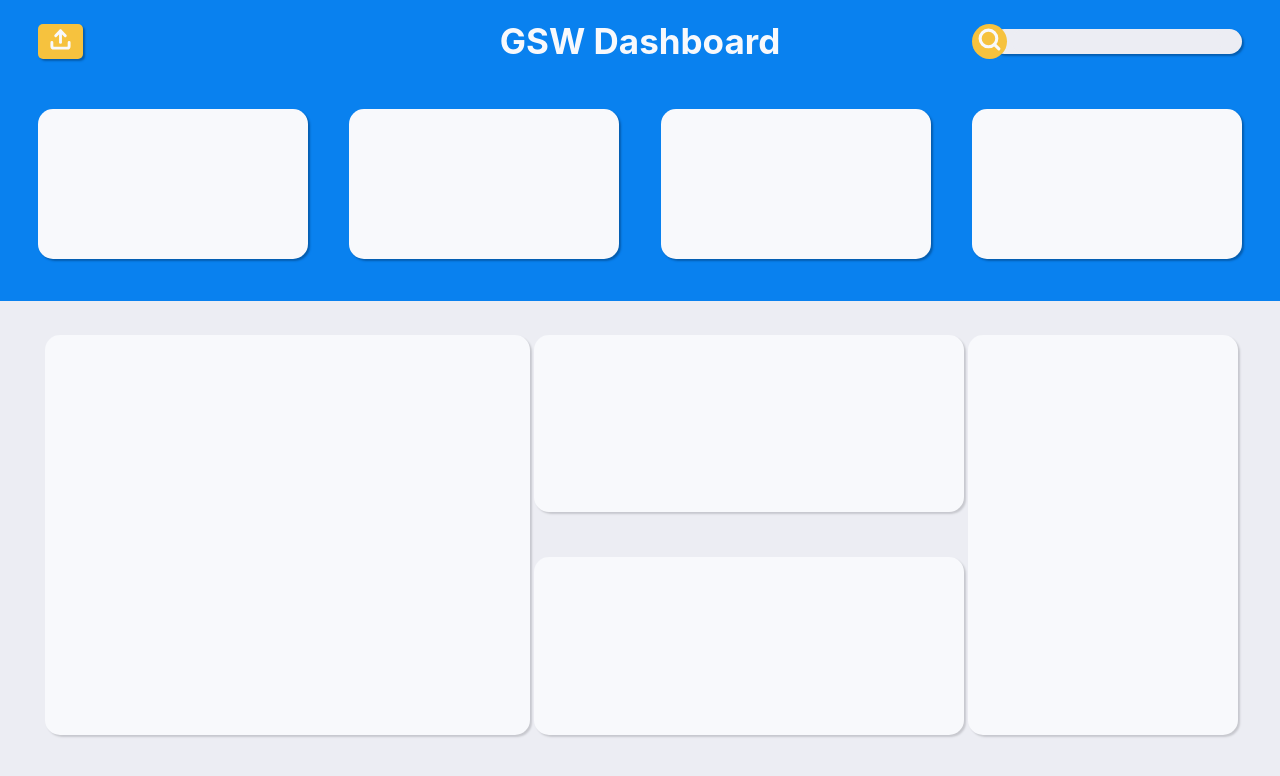
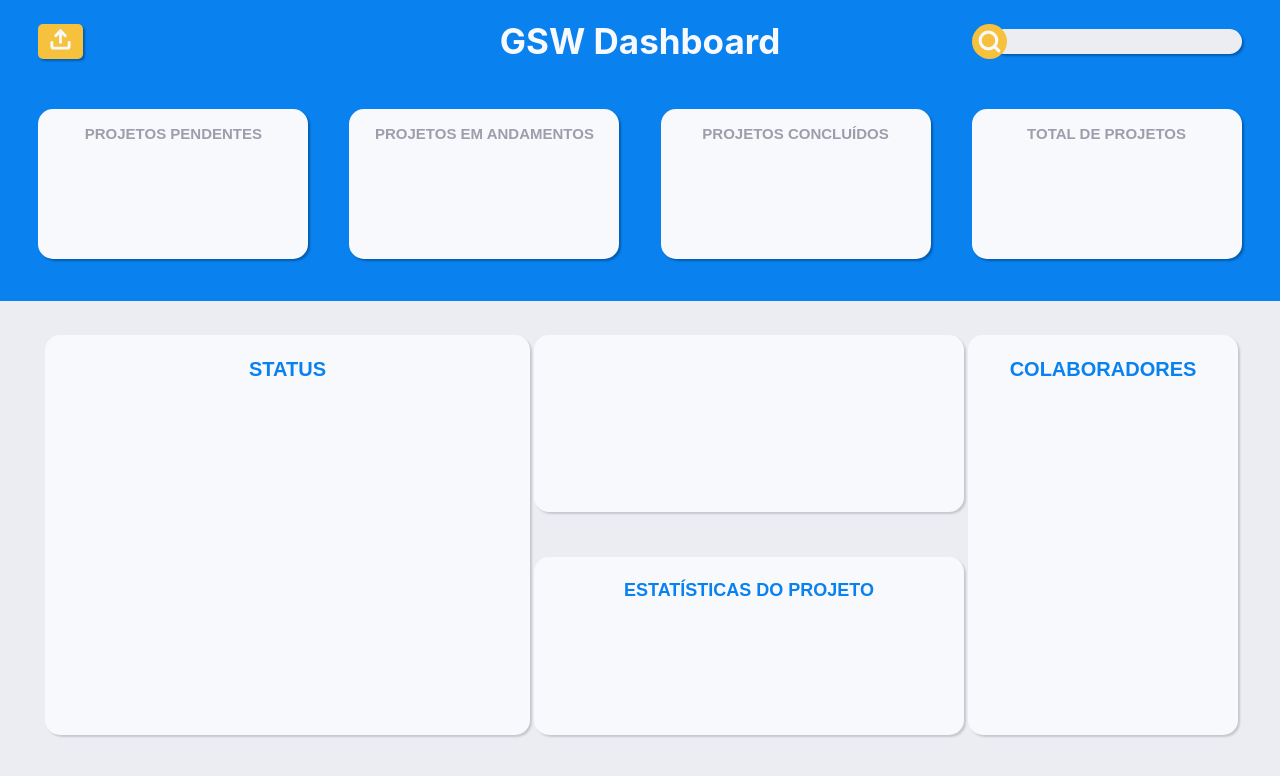
Before and after one commit to Time-1-ADS/ProjetoGSW, a Flask app: page / in a window 1280 px wide. Shown: the top 776 px of the page. Run offline with Flask 2, Linux system fonts and the light colour scheme.

Commit message:
códigos adicionados no index e no style

```diff
--- a/SPRINT_2/codes/static/css/style.css
+++ b/SPRINT_2/codes/static/css/style.css
@@ -61,6 +61,7 @@ h1{
 
 .search_icon{
     color: #F8F9FC;
+    display: flex;
 }
 
 .bupload{
@@ -114,6 +115,10 @@ h1{
     background: #F8F9FC;
     border-radius: 15px;
     box-shadow: 2px 2px 2px #055daf;
+    display: flex;
+    align-items: flex-start;
+    flex-direction: column;
+    justify-content: center;
 }
 
 .align{
@@ -135,6 +140,10 @@ h1{
     margin-left: 45px;
     border-radius: 15px;
     box-shadow: 2px 2px 2px #c7c8ce;
+    display: flex;
+    align-items: flex-start;
+    flex-direction: column;
+    justify-content: center;
 }
 .block2{
     height: 400px;
@@ -156,6 +165,10 @@ h1{
     border-radius: 15px;
     margin-top: 45px;
     box-shadow: 2px 2px 2px #c7c8ce;
+    display: flex;
+    align-items: flex-start;
+    flex-direction: column;
+    justify-content: center;
 }
 .block3{
     background: #F8F9FC;
@@ -164,4 +177,68 @@ h1{
     margin-right: 42px;
     border-radius: 15px;
     box-shadow: 2px 2px 2px #c7c8ce;
+    display: flex;
+    align-items: flex-start;
+    flex-direction: column;
+    justify-content: center;
 }
+
+.text1{
+    position: absolute;
+    width: 270px;
+    height: 20px;
+    top: 120px;
+    justify-content: center;
+    font-family: Arial, Helvetica, sans-serif;
+    font-style: normal;
+    font-weight: bold;
+    font-size: 15px;
+    line-height: 28px;
+    color: #9D9EAB;
+    display: flex;
+}
+
+.text2{
+    position: relative;
+    width: 485px;
+    height: 20px;
+    top: -170px;
+    justify-content: center;
+    font-family: Arial, Helvetica, sans-serif;
+    font-style: normal;
+    font-weight: bold;
+    font-size: 20px;
+    line-height: 28px;
+    color: #0981EF;
+    display: flex;
+}
+
+.text3{
+    position: relative;
+    width: 270px;
+    height: 20px;
+    top: -170px;
+    justify-content: center;
+    font-family: Arial, Helvetica, sans-serif;
+    font-style: normal;
+    font-weight: bold;
+    font-size: 20px;
+    line-height: 28px;
+    color: #0981EF;
+    display: flex;
+}
+
+.text4{
+    position: relative;
+    width: 100%;
+    height: 20px;
+    top: -60px;
+    justify-content: center;
+    font-family: Arial, Helvetica, sans-serif;
+    font-style: normal;
+    font-weight: bold;
+    font-size: 18px;
+    line-height: 28px;
+    color: #0981EF;
+    display: flex;
+}
--- a/SPRINT_2/codes/templates/index.html
+++ b/SPRINT_2/codes/templates/index.html
@@ -1,40 +1,29 @@
 <!DOCTYPE html>
 <html lang="en">
-
 <head>
     <meta charset="UTF-8">
     <meta http-equiv="X-UA-Compatible" content="IE=edge">
     <meta name="viewport" content="width=device-width, initial-scale=1.0">
     <title>Dashboard Geral</title>
-    <link href="/static/css/style.css" rel="stylesheet">
+    <link href="./css/style.css" rel="stylesheet">
 </head>
-
 <body>
     <div class="container">
         <div class="nav">
             <div class="align">
-                <button class="bupload">
-                    <div class="upload">
-                        <svg viewBox="0 0 24 24" width="23" height="23" stroke="currentColor" stroke-width="3"
-                            fill="none" stroke-linecap="round" stroke-linejoin="round" class="css-i6dzq1">
-                            <path d="M21 15v4a2 2 0 0 1-2 2H5a2 2 0 0 1-2-2v-4"></path>
-                            <polyline points="17 8 12 3 7 8"></polyline>
-                            <line x1="12" y1="3" x2="12" y2="15"></line>
-                        </svg>
-                    </div>
-                </button>
-            </div>
+            <button class="bupload">
+                <div class="upload">
+                    <svg viewBox="0 0 24 24" width="23" height="23" stroke="currentColor" stroke-width="3" fill="none" stroke-linecap="round" stroke-linejoin="round" class="css-i6dzq1"><path d="M21 15v4a2 2 0 0 1-2 2H5a2 2 0 0 1-2-2v-4"></path><polyline points="17 8 12 3 7 8"></polyline><line x1="12" y1="3" x2="12" y2="15"></line></svg>
+                </div>
+            </button>
+        </div>
             <div class="dash_title">
                 <h1>GSW Dashboard</h1>
             </div>
             <div class="search">
                 <div class="search_circle">
                     <div class="search_icon">
-                        <svg viewBox="0 0 24 24" width="25" height="25" stroke="currentColor" stroke-width="3"
-                            fill="none" stroke-linecap="round" stroke-linejoin="round" class="css-i6dzq1">
-                            <circle cx="11" cy="11" r="8"></circle>
-                            <line x1="21" y1="21" x2="16.65" y2="16.65"></line>
-                        </svg>
+                        <svg viewBox="0 0 24 24" width="25" height="25" stroke="currentColor" stroke-width="3" fill="none" stroke-linecap="round" stroke-linejoin="round" class="css-i6dzq1"><circle cx="11" cy="11" r="8"></circle><line x1="21" y1="21" x2="16.65" y2="16.65"></line></svg>
                     </div>
                 </div>
                 <div class="form-outline">
@@ -44,22 +33,19 @@
             </div>
         </div>
         <div class="cards">
-            <div class="cardscontent"></div>
-            <div class="cardscontent"></div>
-            <div class="cardscontent"></div>
-            <div class="cardscontent"></div>
+            <div class="cardscontent"><div class="text1">PROJETOS PENDENTES</div></div>
+            <div class="cardscontent"><div class="text1">PROJETOS EM ANDAMENTOS</div></div>
+            <div class="cardscontent"><div class="text1">PROJETOS CONCLUÍDOS</div></div>
+            <div class="cardscontent"><div class="text1">TOTAL DE PROJETOS</div></div>
         </div>
     </div>
     <div class="container-2">
-        <div class="block1"></div>
+        <div class="block1"><div class="text2">STATUS</div></div>
         <div class="block2">
             <div class="block2-1"></div>
-            <div class="block2-2"></div>
+            <div class="block2-2"><div class="text4">ESTATÍSTICAS DO PROJETO</div></div>
         </div>
-        <div class="block3"></div>
+        <div class="block3"><div class="text3">COLABORADORES</div></div>
     </div>
-
-    <Script src="/static/js/main.js"></Script>
 </body>
-
 </html>
```
